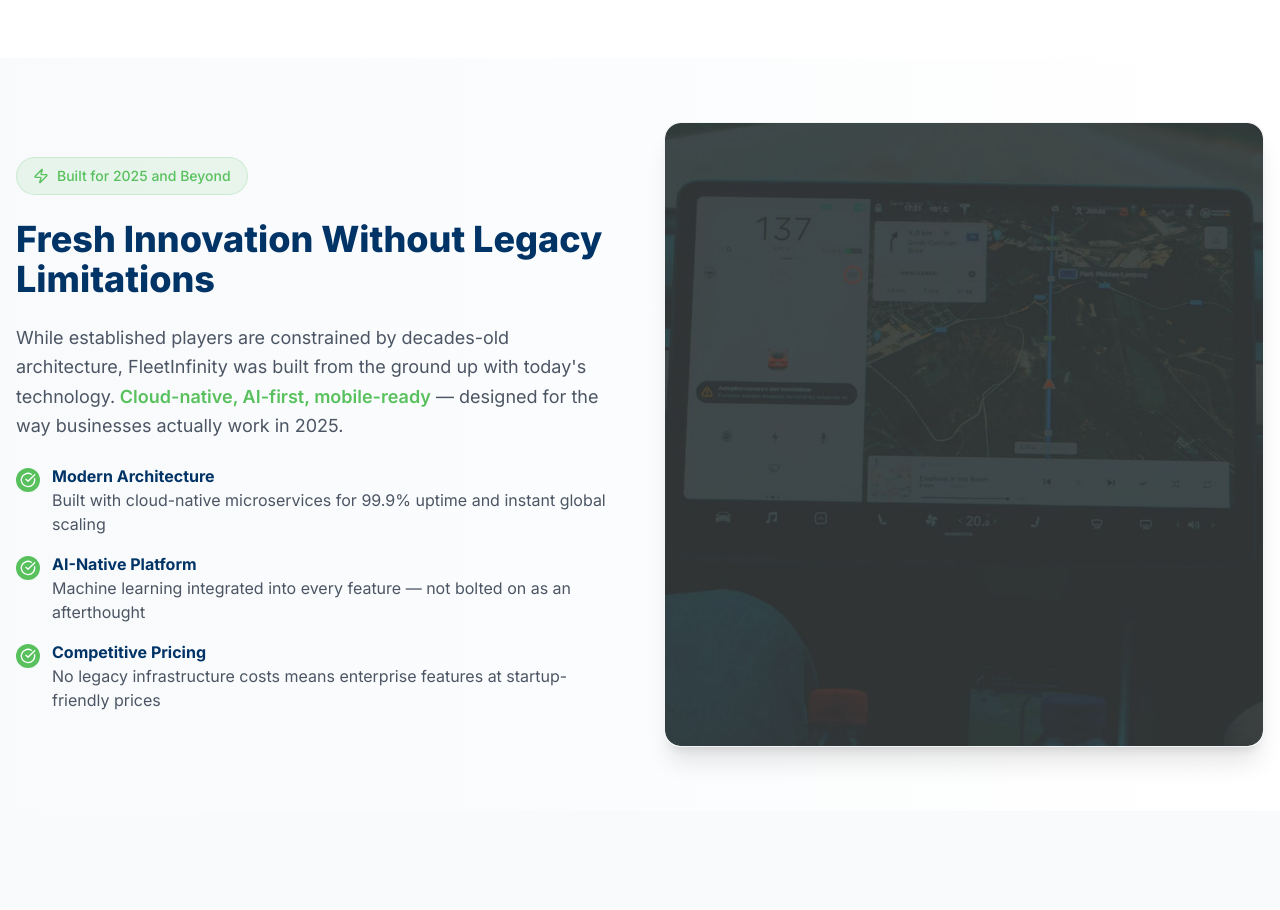
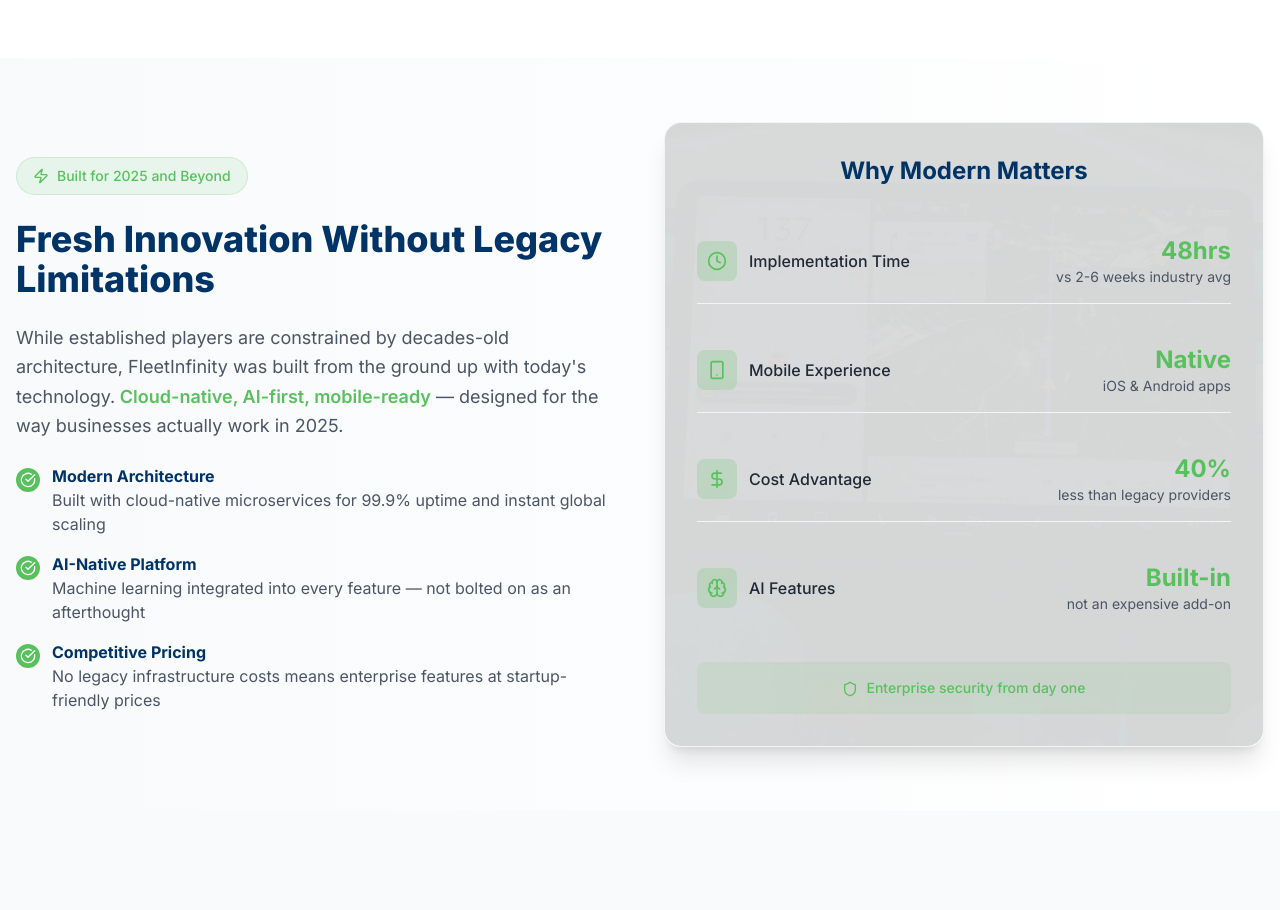
Before and after one commit to Bahareh-Esteki/fleetinfinity, a Next.js app: page / in a window 1280 px wide. Shown: the part 960-1870 px from the top of the page. Built offline with nearby package versions, Linux system fonts and the light colour scheme.

Commit message:
homepage building

```diff
--- a/app/page.js
+++ b/app/page.js
@@ -311,33 +311,35 @@ export default function HomePage() {
 
             {/* Right: Quick Stats */}
             <div className="relative bg-white rounded-2xl shadow-xl p-8 border border-gray-100 overflow-hidden">
-              {/* Background Image with Low Opacity */}
+              {/* Background Image with Lower Opacity */}
               <div
-                className="absolute inset-0 opacity-100 bg-cover bg-center bg-no-repeat rounded-2xl"
+                className="absolute inset-0 opacity-20 bg-cover bg-center bg-no-repeat rounded-2xl"
                 style={{
                   backgroundImage: "url('/images/bg-1.jpg')",
                 }}
               ></div>
-              <h3 className="text-2xl font-bold text-white mb-8 text-center">
+
+              {/* Content Container - WRAP ALL CONTENT IN THIS */}
+              <div className="relative z-10">
+                <h3 className="text-2xl font-bold text-brand-dark-blue mb-8 text-center">
                   Why Modern Matters
                 </h3>
 
                 <div className="space-y-6">
                   <div className="flex items-center justify-between py-4 border-b border-gray-100">
                     <div className="flex items-center gap-3">
-                    <div className="w-10 h-10 bg-brand-green/10 rounded-lg flex items-center justify-center">
+                      <div className="w-10 h-10 bg-brand-green/20 rounded-lg flex items-center justify-center backdrop-blur-sm">
                         <Clock className="w-5 h-5 text-brand-green" />
                       </div>
-                    <span className="font-medium text-white-700">
+                      <span className="font-medium text-gray-800">
                         Implementation Time
                       </span>
                     </div>
                     <div className="text-right">
                       <div className="font-bold text-2xl text-brand-green">
-                      {" "}
                         48hrs
                       </div>
-                    <div className="text-sm text-white-500">
+                      <div className="text-sm text-gray-600">
                         vs 2-6 weeks industry avg
                       </div>
                     </div>
@@ -345,10 +347,10 @@ export default function HomePage() {
 
                   <div className="flex items-center justify-between py-4 border-b border-gray-100">
                     <div className="flex items-center gap-3">
-                    <div className="w-10 h-10 bg-brand-green/10 rounded-lg flex items-center justify-center">
+                      <div className="w-10 h-10 bg-brand-green/20 rounded-lg flex items-center justify-center backdrop-blur-sm">
                         <Smartphone className="w-5 h-5 text-brand-green" />
                       </div>
-                    <span className="font-medium text-white-700">
+                      <span className="font-medium text-gray-800">
                         Mobile Experience
                       </span>
                     </div>
@@ -356,7 +358,7 @@ export default function HomePage() {
                       <div className="font-bold text-2xl text-brand-green">
                         Native
                       </div>
-                    <div className="text-sm text-gray-500">
+                      <div className="text-sm text-gray-600">
                         iOS & Android apps
                       </div>
                     </div>
@@ -364,10 +366,10 @@ export default function HomePage() {
 
                   <div className="flex items-center justify-between py-4 border-b border-gray-100">
                     <div className="flex items-center gap-3">
-                    <div className="w-10 h-10 bg-brand-green/10 rounded-lg flex items-center justify-center">
+                      <div className="w-10 h-10 bg-brand-green/20 rounded-lg flex items-center justify-center backdrop-blur-sm">
                         <DollarSign className="w-5 h-5 text-brand-green" />
                       </div>
-                    <span className="font-medium text-gray-700">
+                      <span className="font-medium text-gray-800">
                         Cost Advantage
                       </span>
                     </div>
@@ -375,7 +377,7 @@ export default function HomePage() {
                       <div className="font-bold text-2xl text-brand-green">
                         40%
                       </div>
-                    <div className="text-sm text-gray-500">
+                      <div className="text-sm text-gray-600">
                         less than legacy providers
                       </div>
                     </div>
@@ -383,10 +385,10 @@ export default function HomePage() {
 
                   <div className="flex items-center justify-between py-4">
                     <div className="flex items-center gap-3">
-                    <div className="w-10 h-10 bg-brand-green/10 rounded-lg flex items-center justify-center">
+                      <div className="w-10 h-10 bg-brand-green/20 rounded-lg flex items-center justify-center backdrop-blur-sm">
                         <Brain className="w-5 h-5 text-brand-green" />
                       </div>
-                    <span className="font-medium text-gray-700">
+                      <span className="font-medium text-gray-800">
                         AI Features
                       </span>
                     </div>
@@ -394,18 +396,19 @@ export default function HomePage() {
                       <div className="font-bold text-2xl text-brand-green">
                         Built-in
                       </div>
-                    <div className="text-sm text-gray-500">
+                      <div className="text-sm text-gray-600">
                         not an expensive add-on
                       </div>
                     </div>
                   </div>
                 </div>
 
-              <div className="mt-8 p-4 bg-brand-green/5 rounded-lg">
+                <div className="mt-8 p-4 bg-brand-green/10 rounded-lg backdrop-blur-sm">
                   <p className="text-sm text-brand-green text-center font-medium">
                     <Shield className="w-4 h-4 inline mr-2" />
                     Enterprise security from day one
                   </p>
+                </div>
               </div>
             </div>
           </div>
```
Lines whose indentation alone changed are shown as unchanged.
